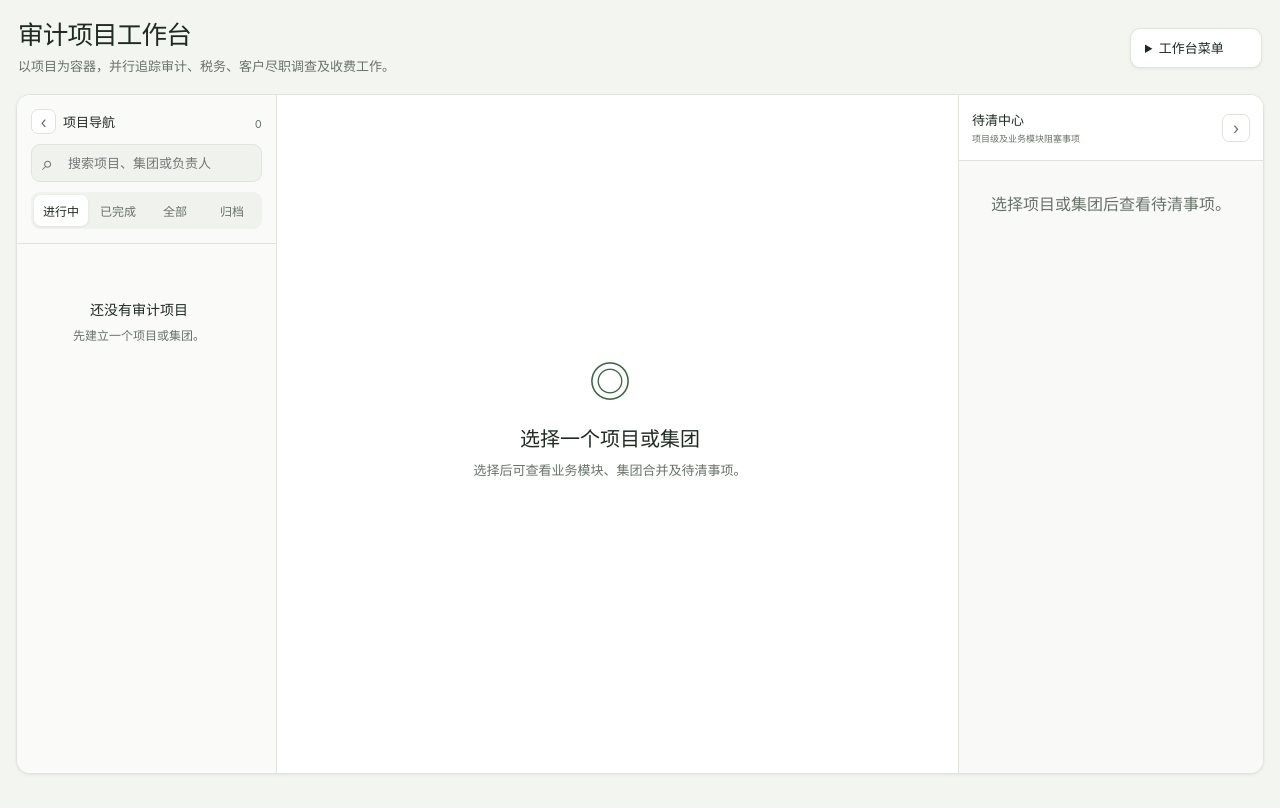
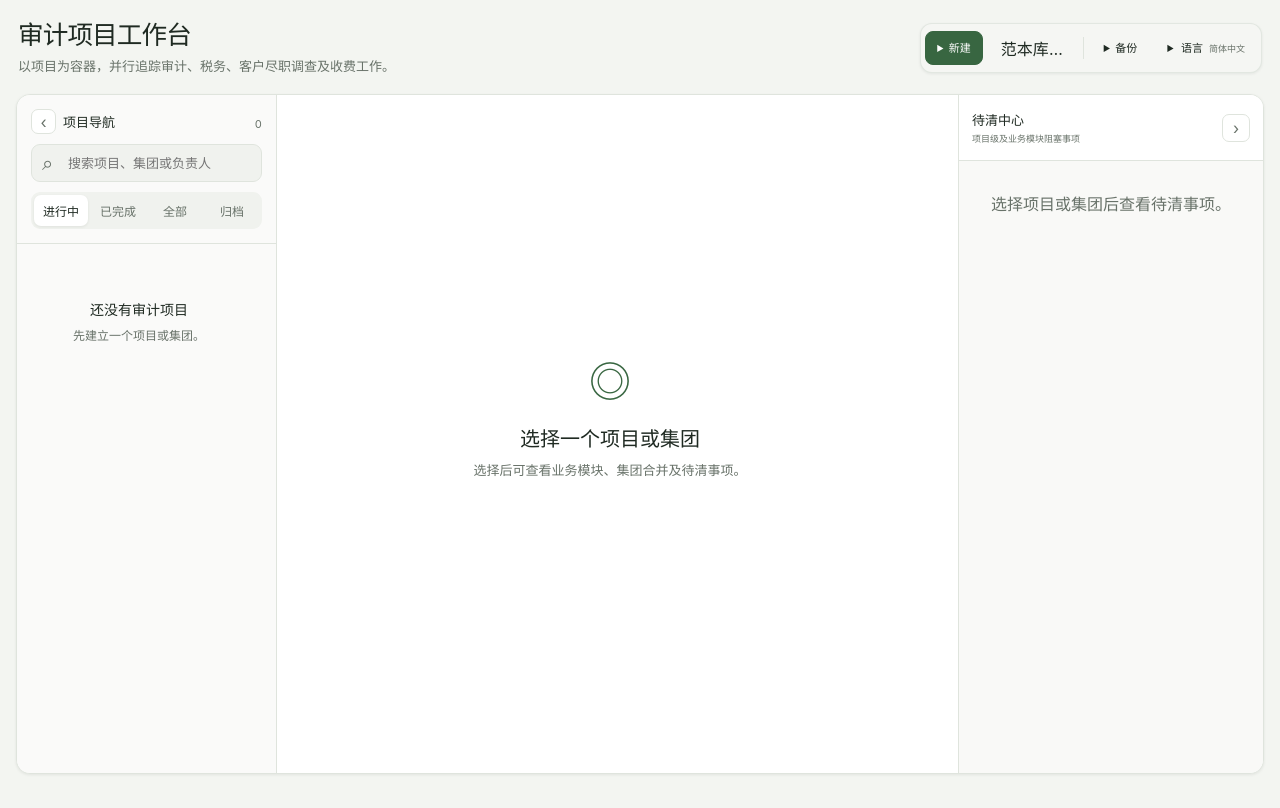
Before and after one commit to finnlyu41-tech/audit-project-workbench, a React (Vite) app: page / in a window 1280 px wide. Built offline with nearby package versions, Linux system fonts and the light colour scheme.

Commit message:
feat: split workbench actions into toolbar groups

```diff
--- a/src/dashboard/Workbench.jsx
+++ b/src/dashboard/Workbench.jsx
@@ -37,7 +37,17 @@ function DashboardWorkbench() {
     try { return localStorage.getItem(OUTSTANDING_PREFERENCE_KEY) === "true"; } catch { return false; }
   });
   const importRef = React.useRef(null);
-  const menuRef = React.useRef(null);
+  const toolbarRef = React.useRef(null);
+  const toolbarMenuRefs = React.useRef([]);
+  const closeMenu = React.useCallback(() => toolbarMenuRefs.current.forEach((menu) => {
+    if (menu) menu.open = false;
+  }), []);
+  const handleToolbarMenuToggle = (index, event) => {
+    if (!event.currentTarget.open) return;
+    toolbarMenuRefs.current.forEach((menu, itemIndex) => {
+      if (menu && itemIndex !== index) menu.open = false;
+    });
+  };
 
   React.useEffect(() => localStorage.setItem(STORAGE_KEY, JSON.stringify(store)), [store]);
   React.useEffect(() => {
@@ -76,8 +86,20 @@ function DashboardWorkbench() {
     const timer = window.setTimeout(() => setMessage(""), 2600);
     return () => window.clearTimeout(timer);
   }, [message]);
+  React.useEffect(() => {
+    const dismissMenus = (event) => {
+      if (event.type === "keydown" && event.key !== "Escape") return;
+      if (event.type === "pointerdown" && toolbarRef.current?.contains(event.target)) return;
+      closeMenu();
+    };
+    document.addEventListener("pointerdown", dismissMenus);
+    document.addEventListener("keydown", dismissMenus);
+    return () => {
+      document.removeEventListener("pointerdown", dismissMenus);
+      document.removeEventListener("keydown", dismissMenus);
+    };
+  }, [closeMenu]);
 
-  const closeMenu = () => { if (menuRef.current) menuRef.current.open = false; };
   const notify = (text) => setMessage(text);
   const selectedProjectSource = selection?.kind === "project"
     ? store.projects.find((project) => project.id === selection.id) || null : null;
@@ -263,22 +285,36 @@ function DashboardWorkbench() {
   const availableGroups = store.groups.filter((group) => !group.archived && group.id !== selectedGroupSource?.id
     && canNestGroup(store, selectedGroupSource?.id, group.id));
   const activeOutstandingCount = activeOutstandingItems(store).filter((item) => outstandingIsOpen(item, store.outstandingStatuses)).length;
+  const languageLabel = language === "en" ? "English" : language === "zh-Hant" ? "繁體中文" : "简体中文";
 
   return <article className="audit-workbench">
     {message && <div className="save-toast" role="status">{message}</div>}
     <header className="workbench-toolbar"><div><h1>{t("审计项目工作台")}</h1>
       <p>{t("以项目为容器，并行追踪审计、税务、客户尽职调查及收费工作。")}</p></div>
-      <details className="workspace-menu" ref={menuRef}><summary>{t("工作台菜单")} <span>⌄</span></summary>
-        <div className="workspace-menu-popover"><section><strong>{t("界面语言")}</strong><div className="menu-language-options">
-          <button type="button" aria-pressed={language === "zh-Hans"} onClick={() => { setLanguage("zh-Hans"); closeMenu(); }}>{t("简体中文")}</button>
-          <button type="button" aria-pressed={language === "zh-Hant"} onClick={() => { setLanguage("zh-Hant"); closeMenu(); }}>繁體中文</button>
-          <button type="button" aria-pressed={language === "en"} onClick={() => { setLanguage("en"); closeMenu(); }}>English</button></div></section>
-          <button type="button" onClick={() => { closeMenu(); setModal({ type: "create-project" }); }}>＋ {t("新建项目")}</button>
-          <button type="button" onClick={() => { closeMenu(); setModal({ type: "create-group" }); }}>＋ {t("新建集团")}</button>
-          <button type="button" onClick={() => { closeMenu(); setModal({ type: "template-library" }); }}>{t("范本库")}</button>
-          <hr /><input ref={importRef} type="file" accept="application/json" hidden onChange={(event) => importBackup(event.target.files?.[0])} />
-          <button type="button" onClick={() => importRef.current?.click()}>{t("恢复备份")}</button>
-          <button type="button" onClick={exportBackup}>{t("导出备份")}</button></div></details></header>
+      <nav className="toolbar-actions" aria-label={t("工作台操作")} ref={toolbarRef}>
+        <details className="toolbar-menu" data-primary ref={(element) => { toolbarMenuRefs.current[0] = element; }}
+          onToggle={(event) => handleToolbarMenuToggle(0, event)}><summary>{t("新建")}</summary>
+          <div className="toolbar-menu-popover"><button type="button" onClick={() => { closeMenu(); setModal({ type: "create-project" }); }}>
+            {t("新建项目")}…</button><button type="button" onClick={() => { closeMenu(); setModal({ type: "create-group" }); }}>
+              {t("新建集团")}…</button></div></details>
+        <button type="button" className="toolbar-action-button" onClick={() => { closeMenu(); setModal({ type: "template-library" }); }}>
+          {t("范本库")}…</button>
+        <span className="toolbar-divider" aria-hidden="true" />
+        <details className="toolbar-menu" ref={(element) => { toolbarMenuRefs.current[1] = element; }}
+          onToggle={(event) => handleToolbarMenuToggle(1, event)}><summary>{t("备份")}</summary>
+          <div className="toolbar-menu-popover"><input ref={importRef} type="file" accept="application/json" hidden
+            onChange={(event) => importBackup(event.target.files?.[0])} />
+            <button type="button" onClick={() => { closeMenu(); importRef.current?.click(); }}>{t("恢复备份")}…</button>
+            <button type="button" onClick={exportBackup}>{t("导出备份")}</button></div></details>
+        <details className="toolbar-menu" ref={(element) => { toolbarMenuRefs.current[2] = element; }}
+          onToggle={(event) => handleToolbarMenuToggle(2, event)}><summary className="language-summary"><span>{t("语言")}</span><small>{languageLabel}</small></summary>
+          <div className="toolbar-menu-popover language-menu"><button type="button" aria-pressed={language === "zh-Hans"}
+            onClick={() => { setLanguage("zh-Hans"); closeMenu(); }}><span>{t("简体中文")}</span>{language === "zh-Hans" && <small>{t("当前")}</small>}</button>
+            <button type="button" aria-pressed={language === "zh-Hant"} onClick={() => { setLanguage("zh-Hant"); closeMenu(); }}>
+              <span>繁體中文</span>{language === "zh-Hant" && <small>{t("当前")}</small>}</button>
+            <button type="button" aria-pressed={language === "en"} onClick={() => { setLanguage("en"); closeMenu(); }}>
+              <span>English</span>{language === "en" && <small>{t("当前")}</small>}</button></div></details>
+      </nav></header>
 
     <section className="workbench-layout" data-sidebar-collapsed={sidebarCollapsed || undefined}
       data-outstanding-collapsed={outstandingCollapsed || undefined}>
--- a/src/dashboard/dashboard.css
+++ b/src/dashboard/dashboard.css
@@ -394,27 +394,32 @@
 .workbench-toolbar { min-height: 68px; align-items: center; margin-bottom: 12px; padding: 0 2px; }
 .workbench-toolbar h1 { font-size: clamp(24px, 2vw, 31px); }
 .workbench-toolbar p { max-width: 760px; }
-.workspace-menu { position: relative; flex: 0 0 auto; }
-.workspace-menu > summary { min-width: 132px; min-height: 40px; padding: 9px 14px; border: 1px solid var(--border);
-  border-radius: 10px; cursor: pointer; background: var(--surface-raised); color: var(--text); font-size: 13px; font-weight: 680;
-  list-style-position: inside; box-shadow: var(--shadow-sm); }
-.workspace-menu[open] > summary { border-color: var(--wb-accent); color: var(--wb-accent-dark); }
-.workspace-menu > summary span { display: none; }
-.workspace-menu-popover { position: absolute; z-index: 40; top: calc(100% + 8px); right: 0; display: grid; width: 270px;
-  gap: 4px; padding: 9px; border: 1px solid var(--border); border-radius: 12px; background: var(--surface-raised);
+.toolbar-actions { display: flex; flex: 0 0 auto; flex-wrap: nowrap; align-items: center; justify-content: flex-end; gap: 6px;
+  padding: 4px; border: 1px solid color-mix(in srgb, var(--border) 82%, transparent); border-radius: 12px;
+  background: color-mix(in srgb, var(--control) 68%, var(--surface-raised)); box-shadow: 0 1px 3px rgb(20 31 23 / 7%); }
+.toolbar-menu { position: relative; flex: 0 0 auto; }
+.toolbar-menu > summary, .toolbar-action-button { min-height: 34px; padding: 7px 11px; border: 1px solid transparent; border-radius: 8px;
+  cursor: pointer; background: transparent; color: var(--text); font-size: 11px; font-weight: 650; white-space: nowrap; }
+.toolbar-menu > summary { list-style-position: inside; }
+.language-summary > span { margin-left: 2px; }
+.language-summary > small { margin-left: 6px; color: var(--secondary); font-size: 9px; font-weight: 600; }
+.toolbar-menu > summary:hover, .toolbar-action-button:hover { border-color: var(--border); background: var(--surface-raised); }
+.toolbar-menu[open] > summary { border-color: var(--border-strong); background: var(--surface-raised); box-shadow: var(--shadow-sm); }
+.toolbar-menu[data-primary] > summary { border-color: var(--wb-accent); background: var(--wb-accent); color: white; }
+.toolbar-menu[data-primary] > summary:hover, .toolbar-menu[data-primary][open] > summary { border-color: var(--wb-accent-dark);
+  background: var(--wb-accent-dark); color: white; }
+.toolbar-action-button { font-family: inherit; }
+.toolbar-divider { width: 1px; height: 22px; margin: 0 2px; background: var(--border); }
+.toolbar-menu-popover { position: absolute; z-index: 40; top: calc(100% + 7px); right: 0; display: grid; width: 220px;
+  gap: 3px; padding: 7px; border: 1px solid var(--border); border-radius: 11px; background: var(--surface-raised);
   box-shadow: 0 16px 34px rgb(31 42 34 / 16%); }
-.workspace-menu-popover > button { min-height: 38px; padding: 8px 10px; border: 0; border-radius: 8px; cursor: pointer;
-  background: transparent; color: var(--text); text-align: left; font-size: 12px; font-weight: 600; }
-.workspace-menu-popover > button:hover { background: var(--control-hover); }
-.workspace-menu-popover > button:nth-of-type(1) { background: var(--wb-accent); color: white; }
-.workspace-menu-popover hr { width: 100%; margin: 4px 0; border: 0; border-top: 1px solid var(--border); }
-.workspace-menu-popover section { display: grid; gap: 7px; padding: 7px 8px 10px; border-bottom: 1px solid var(--border); }
-.workspace-menu-popover section > strong { color: var(--secondary); font-size: 10px; letter-spacing: .06em; text-transform: uppercase; }
-.menu-language-options { display: grid; grid-template-columns: repeat(3, minmax(0, 1fr)); gap: 3px; padding: 3px; border-radius: 8px;
-  background: var(--control); }
-.menu-language-options button { min-width: 0; padding: 7px 4px; border: 0; border-radius: 6px; cursor: pointer; background: transparent;
-  color: var(--secondary); font-size: 10px; font-weight: 650; }
-.menu-language-options button[aria-pressed="true"] { background: var(--surface-raised); color: var(--text); box-shadow: var(--shadow-sm); }
+.toolbar-menu-popover > button { display: flex; min-height: 35px; align-items: center; justify-content: space-between; gap: 12px;
+  padding: 8px 10px; border: 0; border-radius: 7px; cursor: pointer; background: transparent; color: var(--text);
+  text-align: left; font-size: 11px; font-weight: 600; }
+.toolbar-menu-popover > button:hover { background: var(--control-hover); }
+.toolbar-menu-popover > button[aria-pressed="true"] { background: var(--wb-accent-soft); color: var(--wb-accent-dark); }
+.toolbar-menu-popover > button small { color: var(--secondary); font-size: 8px; font-weight: 700; }
+.toolbar-menu-popover > button[aria-pressed="true"] small { color: var(--wb-accent-dark); }
 
 .summary-strip { display: none; }
 .workbench-layout { grid-template-columns: 280px minmax(540px, 1fr) 330px; height: calc(100dvh - 120px); min-height: 680px;
--- a/src/dashboard/i18n.jsx
+++ b/src/dashboard/i18n.jsx
@@ -112,6 +112,11 @@ const english = {
   "待设置条件": "Criteria needed",
   "未开始": "Not started",
   "当前": "Current",
+  "工作台操作": "Workbench actions",
+  "新建": "New",
+  "备份": "Backup",
+  "语言": "Language",
+  "繁體中文": "Traditional Chinese",
   "已达成条件 / 全部条件": "Completed criteria / all criteria",
   "修改": "Edit",
   "这个节点还没有完成条件。": "This stage has no completion criteria yet.",
--- a/src/dashboard/traditional.js
+++ b/src/dashboard/traditional.js
@@ -2,6 +2,8 @@ const phrasePairs = [
   ["客户尽职调查", "客戶盡職調查"],
   ["等客户签字", "等客戶簽署"],
   ["客户回复", "客戶回覆"],
+  ["新建", "新增"],
+  ["搜索", "搜尋"],
   ["保存", "儲存"],
   ["备注", "備註"],
   ["复制", "複製"],
```
Also changed, not shown: 2 other files (tests, documents, lock files or other folders).
